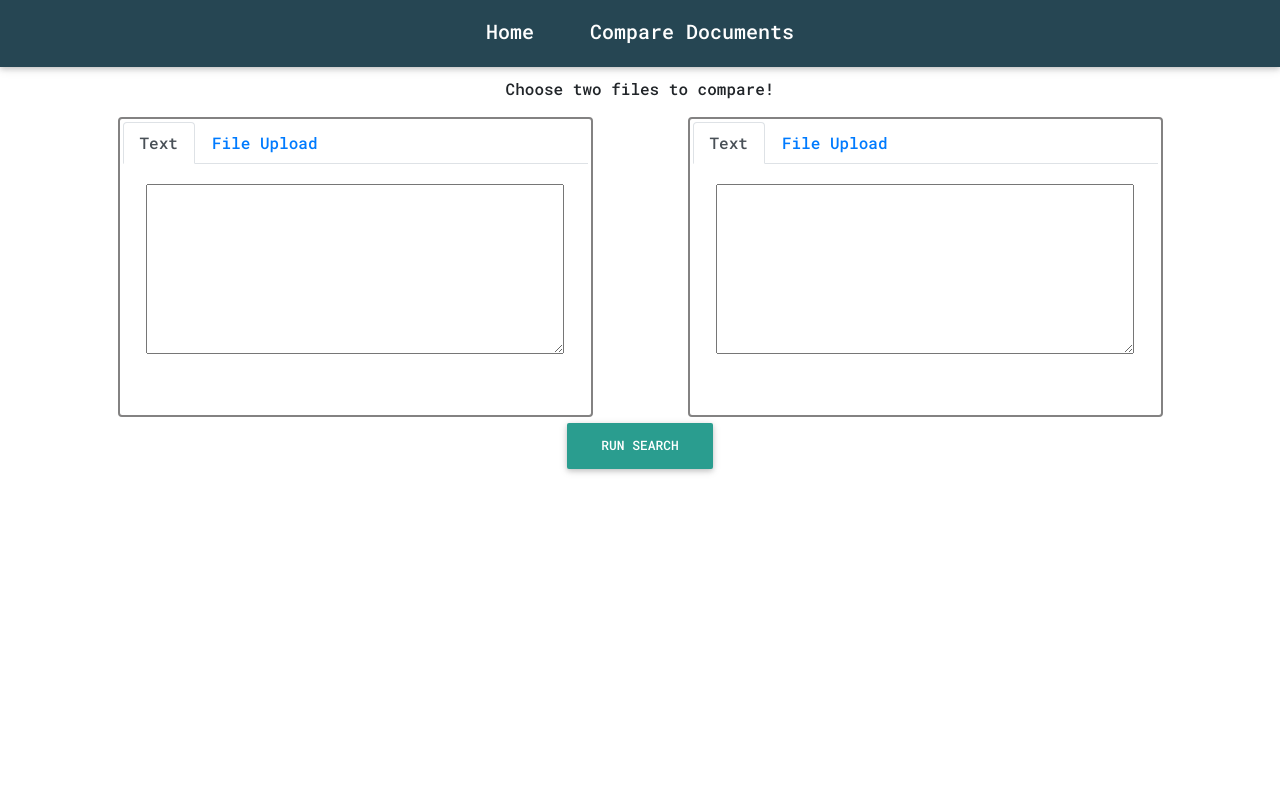
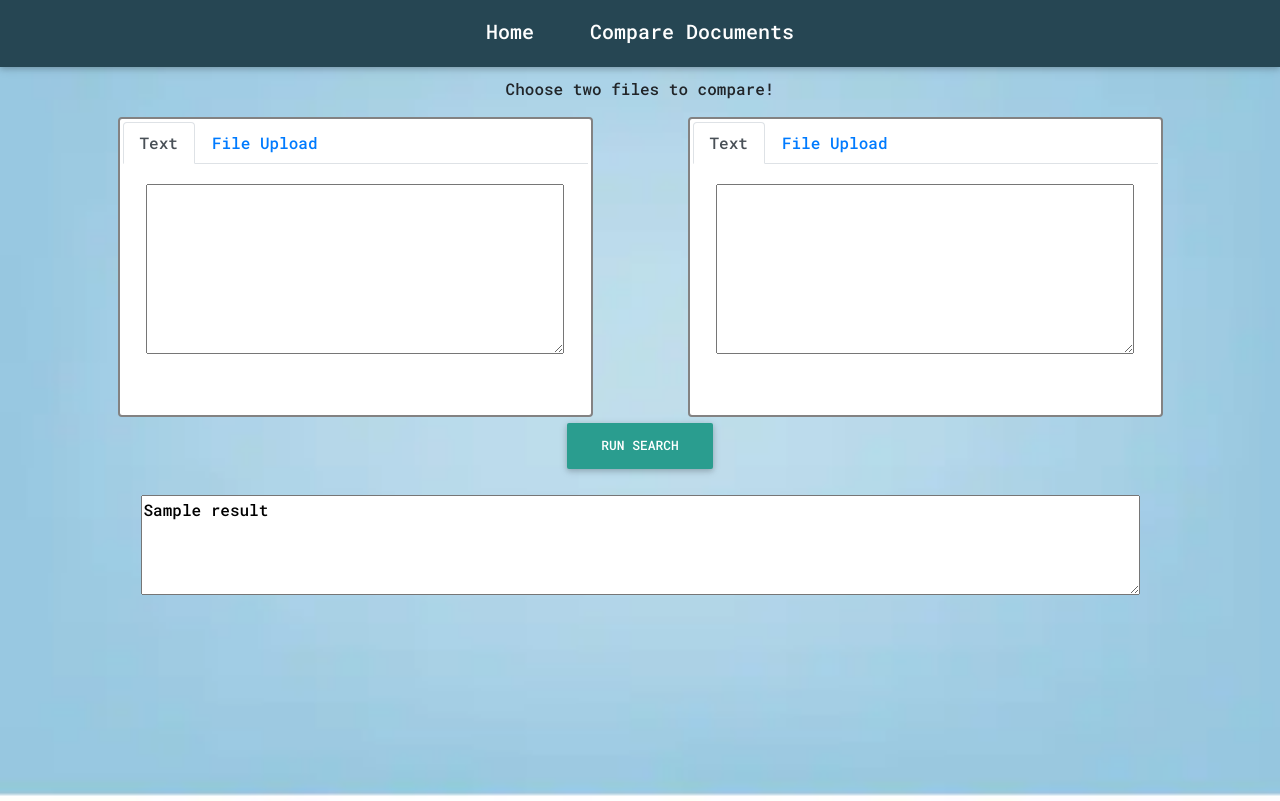
Before and after one commit to JinalAdhyaru/Plagiarism-Checker, a Django app: template plagiarismchecker/templates/pc/doc_compare.html in a window 1280 px wide. Before the commit the page ends 474 px from the top, so only its background shows below. Run offline with Django 3.2, Linux system fonts and the light colour scheme; the template is opened without the code that fills it: most values are stand-ins (such as "Sample title", 1, 10 or a date in 2020); some libraries are stand-ins or nearby versions.

Commit message:
changed some part of front end

```diff
--- a/Plagiarism_Checker/asgi.py
+++ b/Plagiarism_Checker/asgi.py
@@ -1,5 +1,5 @@
 """
-ASGI config for Plagiarism_Ckecker project.
+ASGI config for Plagiarism_Checker project.
 
 It exposes the ASGI callable as a module-level variable named ``application``.
 
@@ -11,6 +11,6 @@ import os
 
 from django.core.asgi import get_asgi_application
 
-os.environ.setdefault('DJANGO_SETTINGS_MODULE', 'Plagiarism_Ckecker.settings')
+os.environ.setdefault('DJANGO_SETTINGS_MODULE', 'Plagiarism_Checker.settings')
 
 application = get_asgi_application()
--- a/plagiarismchecker/static/pc/stylesDocCheck.css
+++ b/plagiarismchecker/static/pc/stylesDocCheck.css
@@ -3,7 +3,11 @@ body{
     overflow-x: hidden;
     overflow-y: hidden;
     font-family: 'Roboto Mono', monospace;
-
+    background: url("/static/images/bg2.jpg");
+    height: 100%;
+    background-position: center;
+    background-repeat: no-repeat;
+    background-size: cover;
 }
 
 .navbar-nav{
@@ -39,6 +43,7 @@ h1{
     border-radius: 4px;
     padding: 3px;
     margin: auto;
+    background-color: white;
 }
 form{
     padding-top: 20px;
--- a/plagiarismchecker/templates/pc/doc_compare.html
+++ b/plagiarismchecker/templates/pc/doc_compare.html
@@ -39,8 +39,6 @@
     </nav>
 
     <div class="container content-1">
-
-
         <div class="text-content">
 
             <p>Choose two files to compare!</p>
@@ -95,10 +93,15 @@
                     </div>
                 </div>
             </div>
+            <button type="submit" form="form1-ws" id="submit-button-1" class="btn" style="background-color: #2a9d8f; color: white;">Run
+                Search</button>
 
-            <button type="submit" class="btn" style="background-color: #2a9d8f; color: white;">Run Search</button>
+            <form method="GET">
+                {% csrf_token %}
+                <textarea style="margin-bottom: 200px; height: 100px;" id="output" name="output" readonly>{{ result }}</textarea>
+            </form>
+
         </div>
-
     </div>
 
 
```
Also changed, not shown: plagiarismchecker/static/pc/main.css (+12 -0 lines), plagiarismchecker/static/pc/styles.css (+6 -1 lines), plagiarismchecker/static/images/bg1.jpg (added), plagiarismchecker/static/images/bg2.jpg (added).
